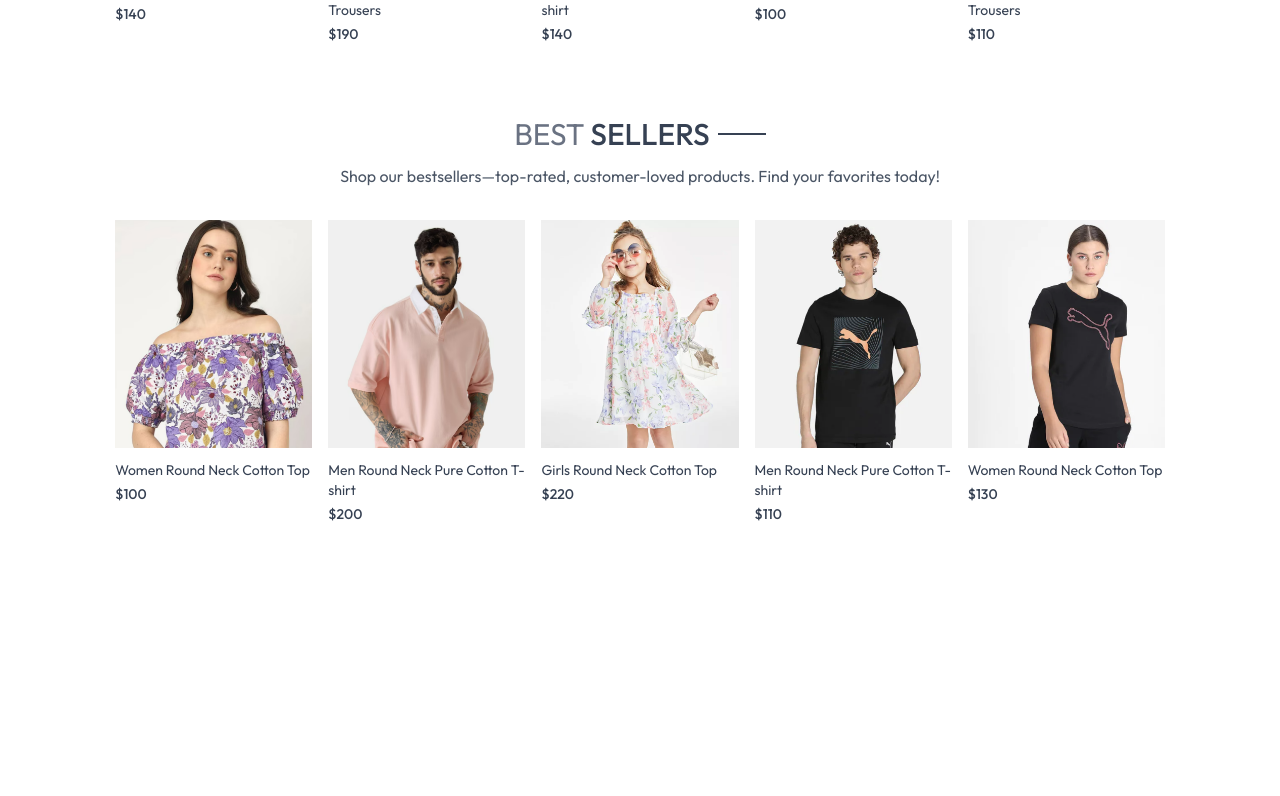
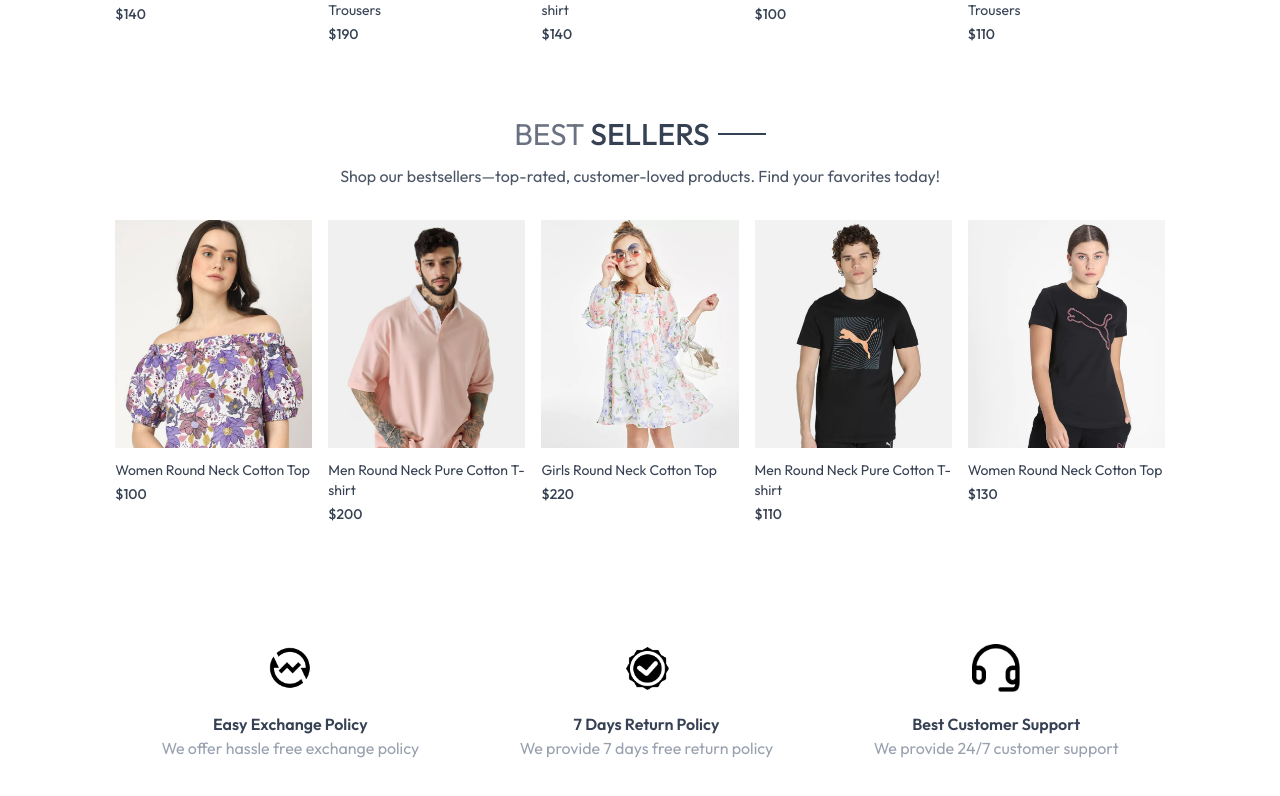
Before and after one commit to AHTHneeuhl/ecommerce-app, a React (Vite) app in the folder frontend/: page / in a window 1280 px wide. Shown: the part 1265-2061 px from the top of the page. Before the commit the page ends 1829 px from the top, so only its background shows below. Built offline with nearby package versions, Linux system fonts and the light colour scheme.

Commit message:
create OurPolicy section component

```diff
--- /dev/null
+++ b/frontend/src/components/OurPolicy.tsx
@@ -0,0 +1,37 @@
+import { assets } from "../assets/assets";
+
+const OurPolicy = () => {
+  return (
+    <div className="flex flex-col sm:flex-row justify-around gap-12 sm:gap-2 text-center py-20 text-xs sm:text-sm md:text-base text-gray-700">
+      <div>
+        <img
+          src={assets.exchange_icon}
+          alt="exchange icon"
+          className="w-12 m-auto mb-5"
+        />
+        <p className="font-semibold">Easy Exchange Policy</p>
+        <p className="text-gray-400">We offer hassle free exchange policy</p>
+      </div>
+      <div>
+        <img
+          src={assets.quality_icon}
+          alt="quality icon"
+          className="w-12 m-auto mb-5"
+        />
+        <p className="font-semibold">7 Days Return Policy</p>
+        <p className="text-gray-400">We provide 7 days free return policy</p>
+      </div>
+      <div>
+        <img
+          src={assets.support_img}
+          alt="supoort icon"
+          className="w-12 m-auto mb-5"
+        />
+        <p className="font-semibold">Best Customer Support</p>
+        <p className="text-gray-400">We provide 24/7 customer support</p>
+      </div>
+    </div>
+  );
+};
+
+export default OurPolicy;
--- a/frontend/src/components/index.ts
+++ b/frontend/src/components/index.ts
@@ -2,3 +2,4 @@
 export { default as Hero } from "./Hero";
 export { default as LatestCollection } from "./LatestCollection";
 export { default as Navbar } from "./Navbar";
+export { default as OurPolicy } from "./OurPolicy";
--- a/frontend/src/pages/Home.tsx
+++ b/frontend/src/pages/Home.tsx
@@ -1,4 +1,4 @@
-import { BestSellers, Hero, LatestCollection } from "../components";
+import { BestSellers, Hero, LatestCollection, OurPolicy } from "../components";
 
 const Home = () => {
   return (
@@ -6,6 +6,7 @@
       <Hero />
       <LatestCollection />
       <BestSellers />
+      <OurPolicy />
     </div>
   );
 };
```
